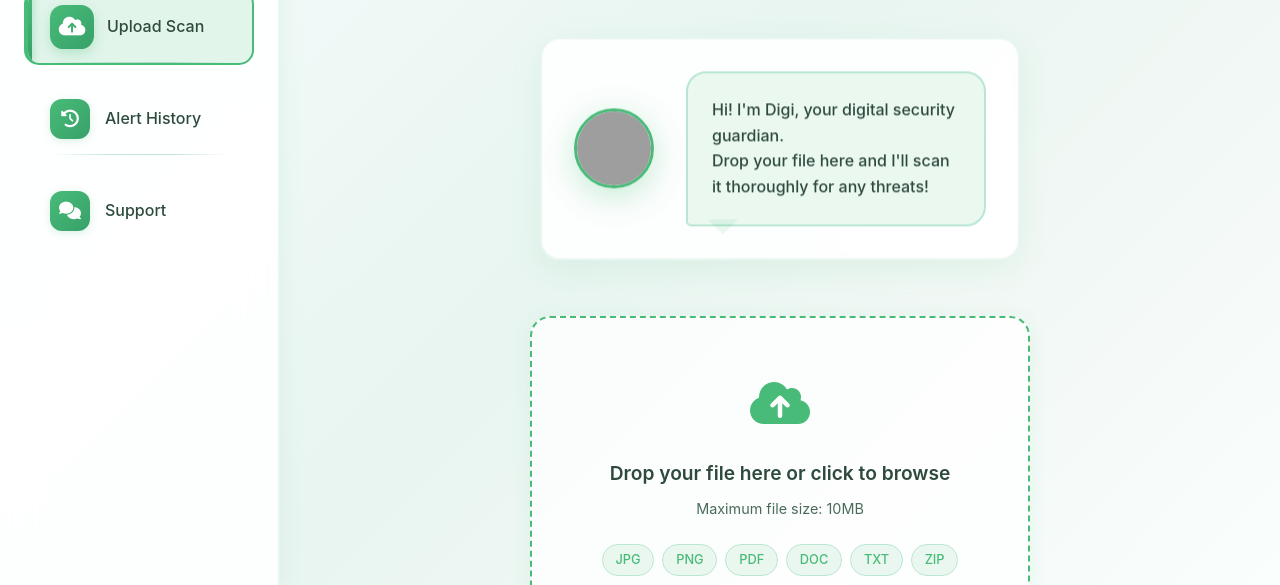
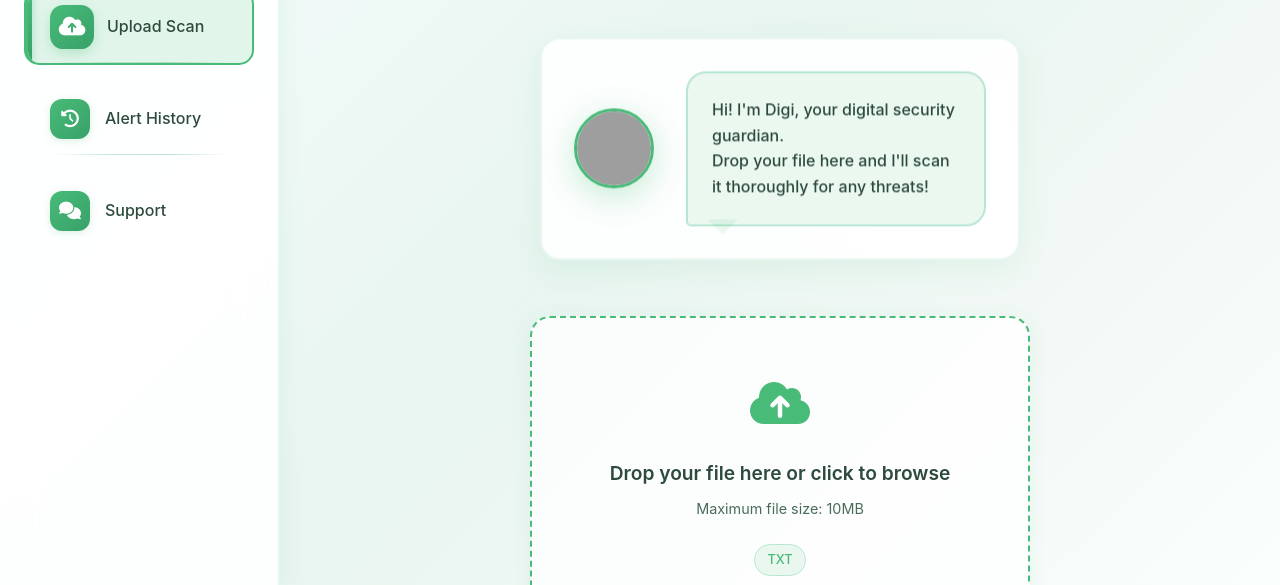
Before and after one commit to JeevithaR3/DigiShield, a browser extension: page frontend/scan_img.html in a window 1280 px wide. Shown: the part 215-800 px from the top of the page. Drawn offline with Linux system fonts and the light colour scheme; grey boxes are pictures that could not be loaded.

Commit message:
txt done

```diff
--- a/frontend/scan_img.html
+++ b/frontend/scan_img.html
@@ -71,12 +71,9 @@
         <div class="upload-text">Drop your file here or click to browse</div>
         <div class="upload-subtext">Maximum file size: 10MB</div>
         <div class="file-types">
-          <span class="file-type">JPG</span>
-          <span class="file-type">PNG</span>
-          <span class="file-type">PDF</span>
-          <span class="file-type">DOC</span>
+
           <span class="file-type">TXT</span>
-          <span class="file-type">ZIP</span>
+
         </div>
       </div>
 
```
